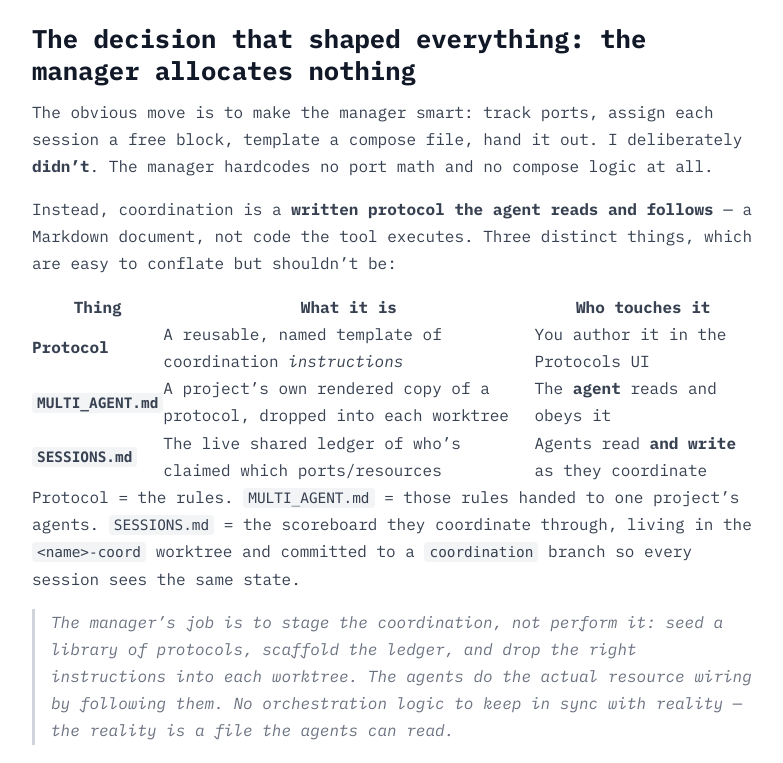
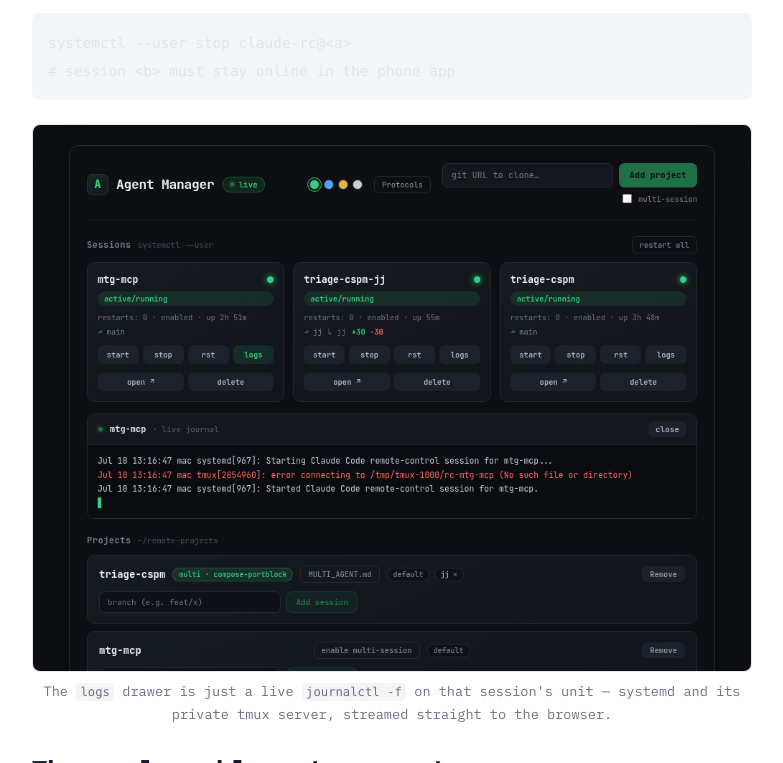
Before and after one commit to getsec/getsec.github.io, an Astro site: page /blog/claude-rc-manager in a window 1280 px wide. Shown: the part 2037-2800 px from the top of the page, without its empty margins (248-1031 px from the left). Built offline with nearby package versions, Linux system fonts and the light colour scheme; Astro itself is replaced by a stand-in of ours; code samples lack their colours.

Commit message:
Add screenshots to Agent Manager post; style markdown tables/figures

````diff
--- a/src/content/blog/claude-rc-manager.md
+++ b/src/content/blog/claude-rc-manager.md
@@ -20,6 +20,11 @@
 it from scratch is a genuinely good way to learn how the pieces actually fit
 together. Take this as one person's fun way to learn, not a recommendation to
 replace whatever already works for you.
+
+<figure>
+  <img src="/blog/agent-manager/dashboard.png" alt="Agent Manager dashboard: three running session cards and a projects panel, one project tagged multi · compose-portblock" />
+  <figcaption>The dashboard — one card per <code>claude-rc@</code> systemd unit, and a projects panel where multi-session repos carry a protocol badge.</figcaption>
+</figure>
 
 ## The substrate: one service per repo, one private tmux server each
 
@@ -54,6 +59,11 @@
 # session <b> must stay online in the phone app
 ```
 
+<figure>
+  <img src="/blog/agent-manager/log-drawer.png" alt="Live journal drawer for a session streaming systemd and tmux log lines" />
+  <figcaption>The <code>logs</code> drawer is just a live <code>journalctl -f</code> on that session's unit — systemd and its private tmux server, streamed straight to the browser.</figcaption>
+</figure>
+
 ## The real problem: two agents, one repo, one set of ports
 
 Running two sessions on two *different* repos is easy — they share nothing.
@@ -71,6 +81,11 @@
 2. **Runtime resources.** If both agents run the app — a dev server, a Postgres,
    a compose stack — they fight over the same ports and the same container/project
    names. *This* is the hard part, and it's where most of the design went.
+
+<figure>
+  <img src="/blog/agent-manager/add-repo-multisession.png" alt="Header with the multi-session box checked and a Compose port-block protocol picked from a dropdown; two sessions of the same repo running below" />
+  <figcaption>Enabling multi-session at add-repo time: check the box, pick a coordination protocol, and the manager scaffolds the shared ledger for you. Here <code>triage-cspm</code> and <code>triage-cspm-jj</code> are two sessions on the same repo.</figcaption>
+</figure>
 
 ## The decision that shaped everything: the manager allocates nothing
 
@@ -99,6 +114,11 @@
 > them. No orchestration logic to keep in sync with reality — the reality is a
 > file the agents can read.
 
+<figure>
+  <img src="/blog/agent-manager/protocols-editor.png" alt="Coordination protocols modal: a list of protocols on the left, and on the right an editor for slug, name, description, template vars, and the MULTI_AGENT.md body with ${VAR} placeholders" />
+  <figcaption>The protocol library. A protocol is just a named Markdown template with <code>${VAR}</code> defaults — the manager renders it, it never interprets it.</figcaption>
+</figure>
+
 ## The built-in protocol: port blocks by session number
 
 The tool seeds one protocol on first run, `compose-portblock`, which is the
@@ -118,6 +138,11 @@
 protocol also tells the agent to write its claim (worktree, branch,
 `COMPOSE_PROJECT_NAME`, ports, `active`/`done`) into `SESSIONS.md` and commit it,
 so the next agent reads the ledger and takes the next free block.
+
+<figure>
+  <img src="/blog/agent-manager/multiagent-editor.png" alt="A project's rendered MULTI_AGENT.md showing concrete instructions: Postgres 5432 + 10*N, API 8000 + 10*N, Web 5173 + 10*N, and a re-sync from protocol button" />
+  <figcaption>The rendered <code>MULTI_AGENT.md</code> a project's agents actually read — <code>${VAR}</code>s filled in to concrete port math. <em>re-sync from protocol</em> re-renders it from the library version.</figcaption>
+</figure>
 
 Because it's just Markdown with variables, it's not special. Duplicate it, change
 the base ports, swap Postgres for MySQL, encode a totally different convention
--- a/src/styles/global.css
+++ b/src/styles/global.css
@@ -75,6 +75,36 @@
 .markdown img {
   max-width: 100%;
   border-radius: 8px;
+  border: 1px solid #e5e7eb;
+}
+.markdown figure {
+  margin: 1.5rem 0;
+}
+.markdown figcaption {
+  font-size: 0.85rem;
+  color: #6b7280;
+  text-align: center;
+  margin-top: 0.5rem;
+}
+.markdown table {
+  width: 100%;
+  border-collapse: collapse;
+  margin: 0 0 1rem;
+  font-size: 0.92em;
+  display: block;
+  overflow-x: auto;
+}
+.markdown th,
+.markdown td {
+  border: 1px solid #e5e7eb;
+  padding: 0.5rem 0.75rem;
+  text-align: left;
+  vertical-align: top;
+}
+.markdown th {
+  background: #f9fafb;
+  font-weight: 700;
+  color: #111827;
 }
 .markdown hr {
   border: 0;
````
Also changed, not shown: public/blog/agent-manager/add-repo-multisession.png (added), public/blog/agent-manager/dashboard.png (added), public/blog/agent-manager/log-drawer.png (added), public/blog/agent-manager/multiagent-editor.png (added), public/blog/agent-manager/protocols-editor.png (added).
